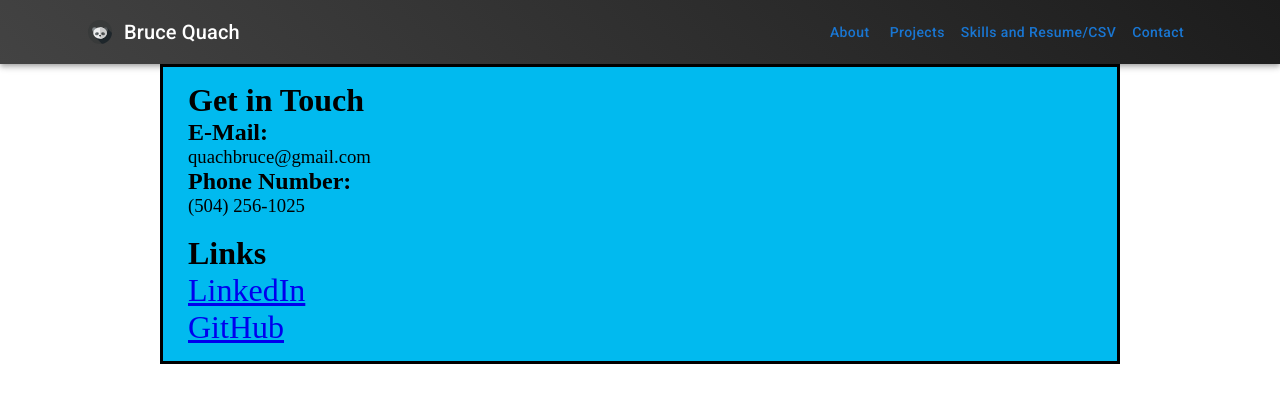
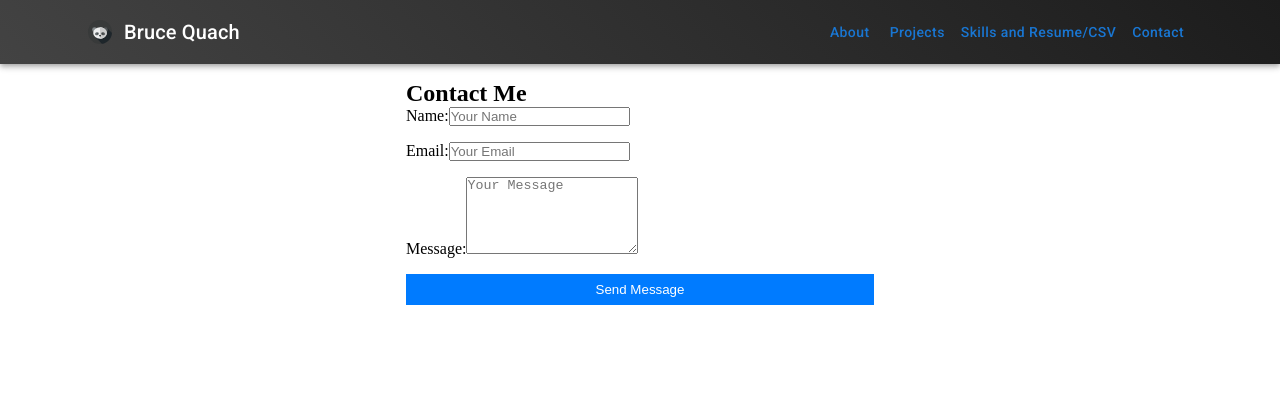
Before and after one commit to bquach1/website, a React (Create React App) app: page /website/contact in a window 1280 px wide. Shown: the top 402 px of the page. Built offline with nearby package versions, Linux system fonts and the light colour scheme.

Commit message:
Start emailJs implementation

```diff
--- a/package.json
+++ b/package.json
@@ -18,10 +18,12 @@
     "@testing-library/react": "^13.1.1",
     "@testing-library/user-event": "^13.5.0",
     "bootstrap": "^4.0.0",
+    "emailjs-com": "^3.2.0",
     "gh-pages": "^3.2.3",
     "pdfjs-dist": "^4.4.168",
     "react": "^18.1.0",
     "react-dom": "^18.1.0",
+    "react-hook-form": "^7.53.2",
     "react-icons": "^4.3.1",
     "react-pdf": "^9.1.1",
     "react-pdf-viewer": "^0.1.0",
--- /dev/null
+++ b/src/components/contact/ContactForm.js
@@ -0,0 +1,87 @@
+import React from "react";
+import { useForm } from "react-hook-form";
+import emailjs from "emailjs-com";
+
+const ContactForm = () => {
+  const {
+    register,
+    handleSubmit,
+    reset,
+    formState: { errors },
+  } = useForm();
+
+  const onSubmit = (data) => {
+    const serviceId = "service_fswj57o";
+    const templateId = "template_we3pbu3";
+    const userId = "SHDLQUE3lEq6avrDr";
+
+    emailjs
+      .send(serviceId, templateId, data, userId)
+      .then((response) => {
+        alert("Message sent successfully!");
+        reset();
+      })
+      .catch((error) => {
+        console.error("Error sending email:", error);
+        alert("Failed to send message. Please try again later.");
+      });
+  };
+
+  return (
+    <div style={{ maxWidth: "500px", margin: "0 auto", padding: "1rem" }}>
+      <h2>Contact Me</h2>
+      <form
+        onSubmit={handleSubmit(onSubmit)}
+        style={{ display: "flex", flexDirection: "column", gap: "1rem" }}
+      >
+        <label>
+          Name:
+          <input
+            type="text"
+            {...register("name", { required: "Name is required" })}
+            placeholder="Your Name"
+          />
+          {errors.name && (
+            <span style={{ color: "red" }}>{errors.name.message}</span>
+          )}
+        </label>
+        <label>
+          Email:
+          <input
+            type="email"
+            {...register("email", { required: "Email is required" })}
+            placeholder="Your Email"
+          />
+          {errors.email && (
+            <span style={{ color: "red" }}>{errors.email.message}</span>
+          )}
+        </label>
+        <label>
+          Message:
+          <textarea
+            {...register("message", { required: "Message is required" })}
+            placeholder="Your Message"
+            rows="5"
+          ></textarea>
+          {errors.message && (
+            <span style={{ color: "red" }}>{errors.message.message}</span>
+          )}
+        </label>
+        <button
+          type="submit"
+          style={{
+            padding: "0.5rem 1rem",
+            background: "#007BFF",
+            color: "#fff",
+            border: "none",
+            cursor: "pointer",
+          }}
+        >
+          Send Message
+        </button>
+      </form>
+    </div>
+  );
+};
+
+export default ContactForm;
--- a/src/pages/contact.js
+++ b/src/pages/contact.js
@@ -1,38 +1,12 @@
-import React from 'react';
+import React from "react";
+import ContactForm from "../components/contact/ContactForm";
 
 const Contact = () => {
-  return (
-    <div style={styles.contactPage} class="wrapper">
-      <h1>Get in Touch</h1>
-        <h2>
-          E-Mail:
-        </h2>
-        <h3 class="unbold">
-          quachbruce@gmail.com
-        </h3>
-        <h2>
-          Phone Number:
-        </h2>
-        <h3 class="unbold">
-          (504) 256-1025
-        </h3>
-
-      <br></br>
-
-      <h1>Links</h1>
-      <h1 class="unbold"><a href =
-      "https://www.linkedin.com/in/bruce-quach/" target="_blank" rel="noreferrer">LinkedIn</a>
-      </h1>
-      <h1 class="unbold"><a href =
-      "https://github.com/bquach1" target="_blank" rel="noreferrer">GitHub</a>
-      </h1>
-    </div>
-  );
+  return <ContactForm />;
 };
 
 export default Contact;
 
 let styles = {
-  contactPage: {
-  }
-}
+  contactPage: {},
+};
```
Also changed, not shown: 1 other file (tests, documents, lock files or other folders).
